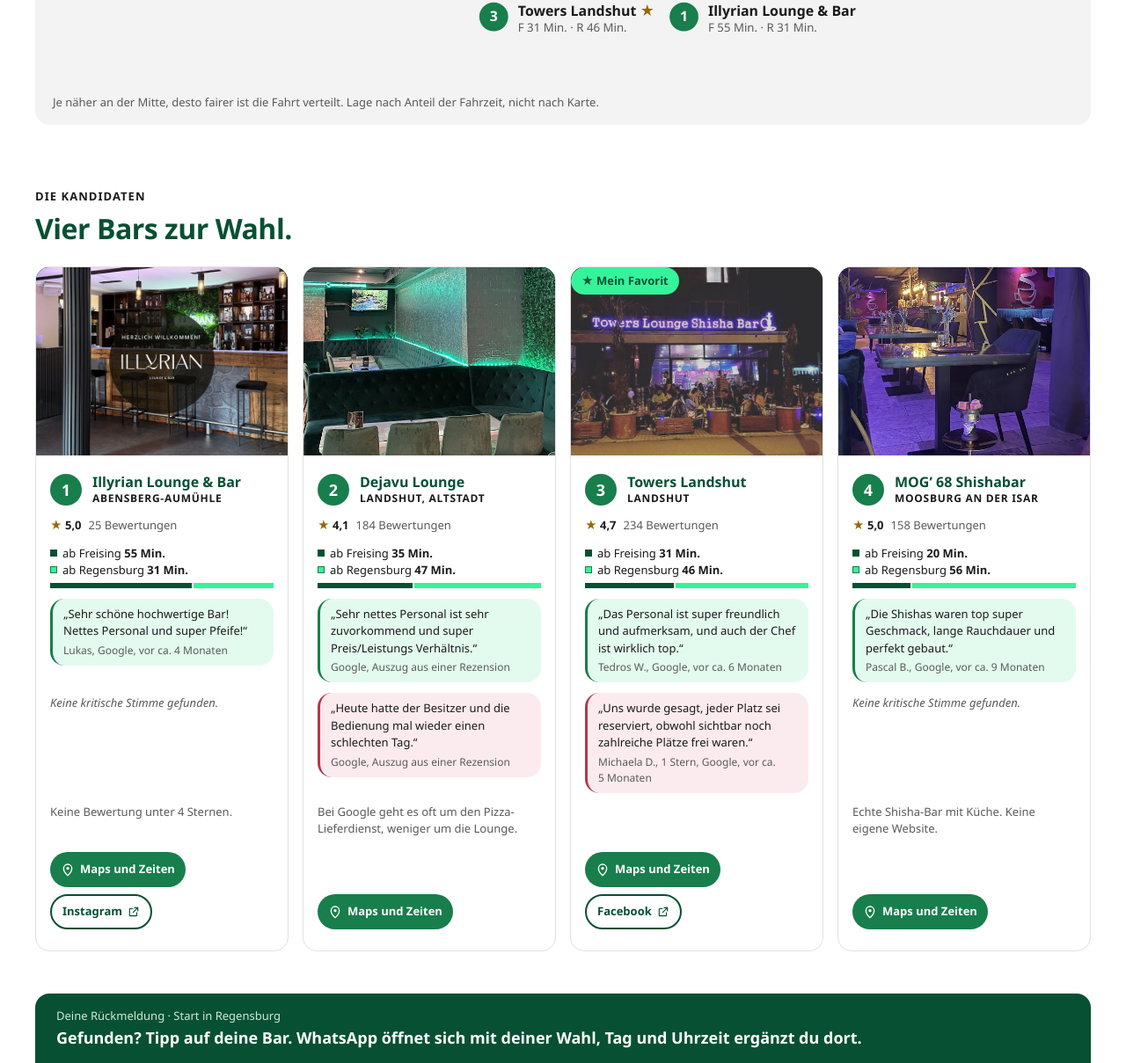
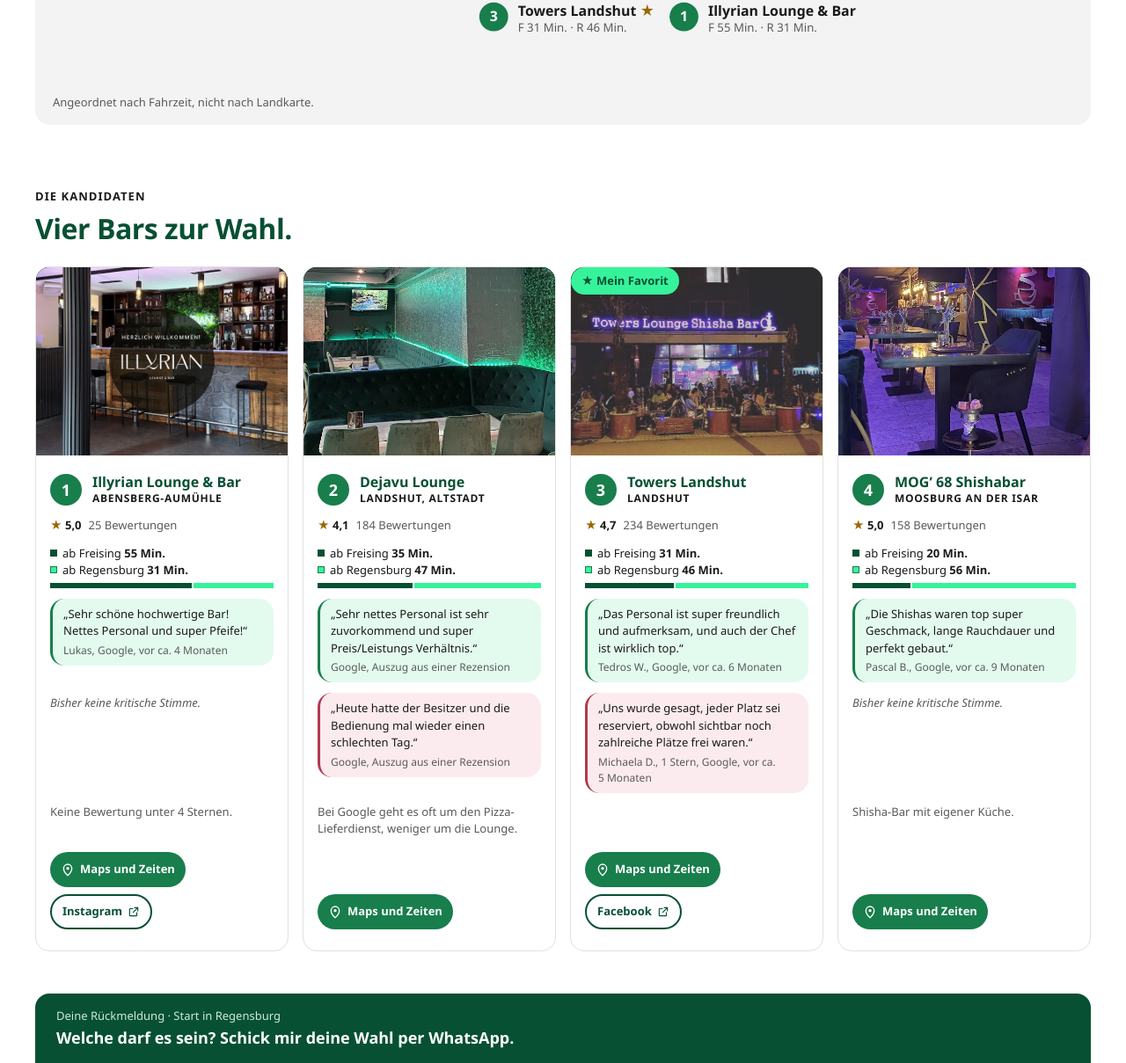
Before and after one commit to tschortsch3711/shisha-as-a-service, a plain HTML site: page index.html in a window 1280 px wide. Shown: the part 1110-2319 px from the top of the page at 88% size. Drawn offline with Linux system fonts and the light colour scheme.

Commit message:
Seitentexte überarbeitet: keine Bedienhinweise und Bau-Erklärungen mehr
Co-Authored-By: Claude Fable 5.2 <noreply@anthropic.com>

```diff
--- a/index.html
+++ b/index.html
@@ -374,7 +374,7 @@ const BARS = [
       { text: 'Bedienung und vor allem der Chef sind absolute Spitzenklasse.', quelle: 'Google, Auszug aus einer Rezension' },
     ],
     kritisch: [],
-    hinweis: 'Echte Shisha-Bar mit Küche. Keine eigene Website.',
+    hinweis: 'Shisha-Bar mit eigener Küche.',
     img: 'img/mog68.jpg', alt: 'Innenraum der MOG’ 68 Shishabar in Moosburg mit Samtsofas und einer Shisha im Vordergrund',
     mapsUrl: 'https://www.google.com/maps/search/?api=1&query=MOG%2068%20Shishabar%20Herrnstra%C3%9Fe%2085368%20Moosburg',
     webUrl: '', webLabel: '',
@@ -490,7 +490,7 @@ const serviceCheck = () => `
   </section>`;
 const footer = () => `
   <footer class="foot"><div class="wrap">
-    <p>Stand November 2026 · Fahrzeiten ca., ohne Verkehr · Öffnungszeiten bei Google Maps · Bewertungen und Fotos aus Google Maps, Namen gekürzt · Quellen und Code: <a href="https://github.com/tschortsch3711/shisha-as-a-service">GitHub</a></p>
+    <p>Stand November 2026 · Fahrzeiten ohne Verkehr gerechnet · Bewertungen, Fotos und Öffnungszeiten: Google Maps · Code auf <a href="https://github.com/tschortsch3711/shisha-as-a-service">GitHub</a></p>
   </div></footer>`;
 
 /* =====================================================================
@@ -602,7 +602,7 @@ function renderB(app) {
           ${origin === 'ush' ? `<p class="home">Heimweg nach Regensburg: <b>${b.fromRegensburg.min} Min.</b></p>` : ''}
         </div>
         ${b.gut[0] ? quote(b.gut[0], false) : '<div></div>'}
-        ${b.kritisch[0] ? quote(b.kritisch[0], true) : `<p class="q none">Keine kritische Stimme gefunden.</p>`}
+        ${b.kritisch[0] ? quote(b.kritisch[0], true) : `<p class="q none">Bisher keine kritische Stimme.</p>`}
         ${b.hinweis ? hinweis(b) : '<div></div>'}
         ${links(b)}
       </div>
@@ -615,16 +615,16 @@ function renderB(app) {
       <section class="block wrap" aria-labelledby="route-title">
         <p class="eyebrow">Strecke</p>
         <h2 class="sec" id="route-title">Wo liegt die Mitte?</h2>
-        <p class="hint">Jede Bar sitzt dort auf der Strecke, wo sich die Fahrzeit für uns beide aufteilt. Gezählt wird von dir aus, Nummer antippen springt zur Bar.</p>
+        <p class="hint">Je näher eine Bar an der Mitte liegt, desto fairer teilt sich die Fahrt zwischen uns.</p>
         <div class="origin" role="group" aria-label="Wo startest du?">
           <span class="origin-lbl">Dein Start:</span>
           <div class="seg">${Object.entries(ORIGINS).map(([k, o]) => `<button type="button" class="origin-btn" data-origin="${k}" aria-pressed="${k === origin}">${o.name}</button>`).join('')}</div>
         </div>
-        ${origin === 'ush' ? '<p class="hint">Ab Unterschleißheim zeige ich eine eigene Auswahl mit zwei Bars, die näher an dir liegen. Deinen Heimweg nach Regensburg siehst du auf jeder Karte.</p>' : ''}
+        ${origin === 'ush' ? '<p class="hint">Von Unterschleißheim aus sind zwei andere Bars dabei, die näher bei dir liegen.</p>' : ''}
         <div class="b-route">
           ${routeHorizontal()}
           ${routeVertical()}
-          <p class="b-cap">Je näher an der Mitte, desto fairer ist die Fahrt verteilt. Lage nach Anteil der Fahrzeit, nicht nach Karte.</p>
+          <p class="b-cap">Angeordnet nach Fahrzeit, nicht nach Landkarte.</p>
         </div>
       </section>
       <section class="block wrap" aria-labelledby="cards-title">
@@ -632,7 +632,7 @@ function renderB(app) {
         <h2 class="sec" id="cards-title">Vier Bars zur Wahl.</h2>
         <div class="b-cards">${cards}</div>
       </section>
-      <section class="wrap" aria-label="Rückmeldung"><div class="strip strip-cta"><span class="strip-lbl">Deine Rückmeldung · Start in ${O().name}</span><span class="strip-t">Gefunden? Tipp auf deine Bar. WhatsApp öffnet sich mit deiner Wahl, Tag und Uhrzeit ergänzt du dort.</span><ol class="cta-nums">${visible().map(b => `<li><a href="${esc(waLink(b))}" target="_blank" rel="noopener" aria-label="Nr. ${b.nr}, ${esc(b.name)}: Wahl per WhatsApp schicken"><span class="cn" aria-hidden="true">${b.nr}</span><span class="cname">${esc(b.name)}</span></a></li>`).join('')}</ol></div></section>
+      <section class="wrap" aria-label="Rückmeldung"><div class="strip strip-cta"><span class="strip-lbl">Deine Rückmeldung · Start in ${O().name}</span><span class="strip-t">Welche darf es sein? Schick mir deine Wahl per WhatsApp.</span><ol class="cta-nums">${visible().map(b => `<li><a href="${esc(waLink(b))}" target="_blank" rel="noopener" aria-label="Nr. ${b.nr}, ${esc(b.name)}: Wahl per WhatsApp schicken"><span class="cn" aria-hidden="true">${b.nr}</span><span class="cname">${esc(b.name)}</span></a></li>`).join('')}</ol></div></section>
       ${serviceCheck()}
     </main>
     ${footer()}`;
```
